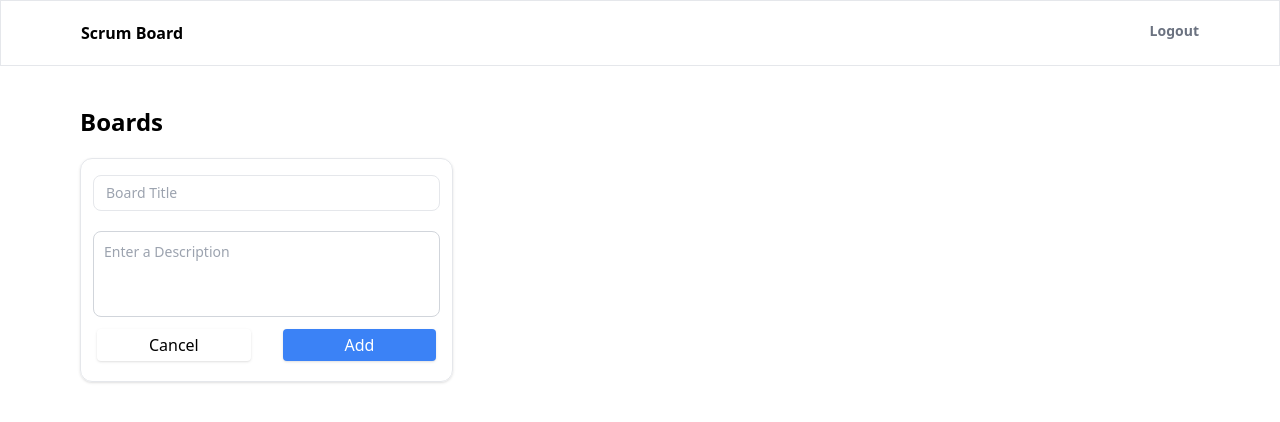
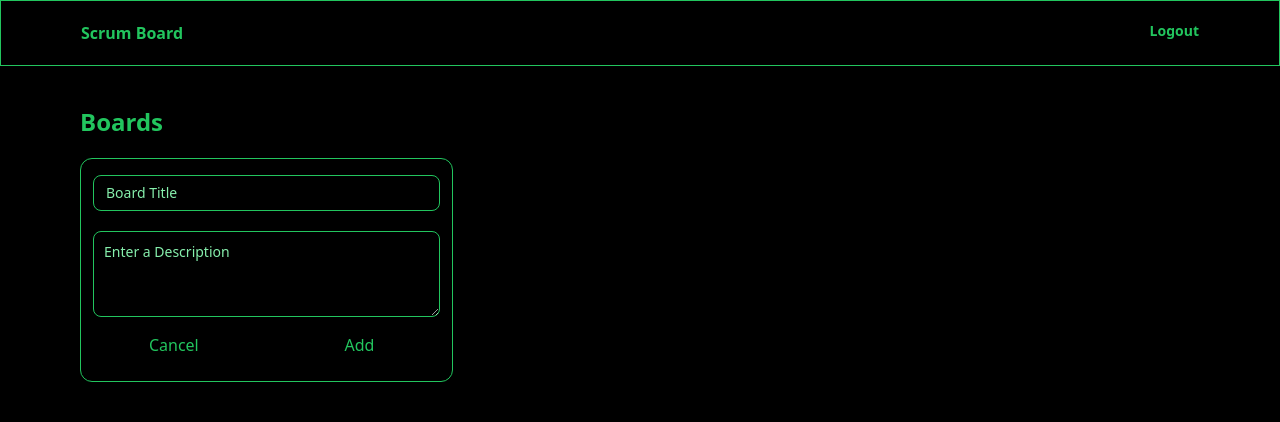
Before and after one commit to cheskapg/loginValidationJS, a Next.js app: page /boards in a window 1280 px wide. Shown: the top 422 px of the page. Built offline with nearby package versions, Linux system fonts and the light colour scheme.

Commit message:
FIX BLACK

```diff
--- a/src/pages/boards.js
+++ b/src/pages/boards.js
@@ -1,6 +1,6 @@
 
 import { useState } from "react";
-
+import { useRouter } from 'next/router';
 export default function todo() {
   const [todos, setTodos] = useState([]);
   const [todo, setTodo] = useState({
@@ -9,7 +9,10 @@ export default function todo() {
 
   });
 
-
+  const router = useRouter();
+  function loginSwitch(){
+    router.push('/login');
+  }
   const [todoTab, setTodoTab] = useState(true);
 
 
@@ -55,12 +58,12 @@ export default function todo() {
 
   return (
     <div className="grid grid-cols-1">
-      <div className="px-5  mb-10 border border-grey">
+      <div className="px-5  mb-10 border border-green-500 ">
         <div className="mx-10  grid grid-cols-2">
-          <div className="flex justify-start grid text-md px-5 py-5 font-semibold ">
+          <div className="flex justify-start grid text-green-500 text-md px-5 py-5 font-semibold ">
             Scrum Board
           </div>
-          <div className="flex justify-end grid text-sm text-gray-500 px-5 py-5 font-semibold ">
+          <div onClick={loginSwitch} className="flex justify-end grid text-sm text-green-500 px-5 py-5 font-semibold ">
             Logout
           </div>
         </div>
@@ -68,7 +71,7 @@ export default function todo() {
       <div>
         <div className="flex justify-start mx-10">
           <div className="mx-10">
-            <div className="text-2xl font-bold mb-5">Boards</div>
+            <div className="text-2xl font-bold text-green-500 mb-5">Boards</div>
           </div>
 
           {/* <button
@@ -92,15 +95,15 @@ export default function todo() {
             <div className="mx-10">
               <div className="grid-cols-4 gap-4 ">
                 <div className="grid grid-cols-3 ">
-                  <div class="grid border border-grey rounded-xl shadow">
-                    <div className="text-lg text-sm text-black font-semibold mx-3 mt-4">
+                  <div class="grid border border-green-500 rounded-xl shadow">
+                    <div className="text-lg text-sm text-green-500 font-semibold mx-3 mt-4">
                       <input
                         name="title"
                         value={todo.title}
                         placeholder="Board Title"
                         onChange={titleChange}
-                        className=" pb-2 rounded-lg appearance-none border rounded w-full py-2 px-3 text-gray-700 leading-tight focus:outline-none  text-sm focus:shadow-outline placeholder:font-normal placeholder:text-sm"
-                        id="username"
+                        className=" pb-2 rounded-lg appearance-none border border-green-500 rounded w-full py-2 px-3 text-green-500 leading-tight focus:outline-none  text-sm focus:shadow-outline bg-black  placeholder:font-normal placeholder:text-sm placeholder:text-green-300"
+
                         type="text"
                       />
                     </div>
@@ -108,7 +111,10 @@ export default function todo() {
                       <textarea
                         id="message"
                         rows="4"
-                        class="block p-2.5 w-full text-xs rounded-lg border text- border-gray-300 placeholder:font-normal placeholder:text-sm resize-none"
+                        class="block p-2.5 w-full text-xs rounded-lg border text- border-green-500 bg-black placeholder:font-normal text-green-500 placeholder:text-green-300 placeholder:text-sm   border: none
+                        background-color:transparent
+                        resize:none
+                        focus:border-bg-black focus:borderfocus:ring-0  focus:border-black focus:ring-0"
                         placeholder="Enter a Description"
                         name="description"
                         value={todo.description}
@@ -118,7 +124,8 @@ export default function todo() {
                     <div class="grid grid-cols-2 flex items-center mb-5">
                       <button
                         onClick={switchDone}
-                        className="mt-3 mx-4 shadow bg-black-500 hover:bg-purple-400 focus:shadow-outline focus:outline-none text-black  py-1 px-10 rounded"
+                        className="mt-3 mx-4 shadow bg-black-500 hover:bg-black focus:shadow-outline  text-green-500 focus:outline-none
+                          py-1 px-10 rounded"
                         type="button"
                       >
                         Cancel
@@ -126,7 +133,8 @@ export default function todo() {
 
                       <button
                         onClick={addTodo}
-                        className="mt-3 mx-4 shadow bg-blue-500 hover:bg-purple-400 focus:shadow-outline focus:outline-none text-white py-1 px-4 rounded"
+                        className="mt-3 mx-4 shadow bg-black hover:bg-green-500 hover:text-black focus:shadow-outline  text-green-500 focus:outline-none
+                          py-1 px-10 rounded"
                         type="button"
                       >
                         Add
@@ -150,7 +158,7 @@ export default function todo() {
 
                           {(todo.title==="plus") ? (
                             <li className="text-sm pt-2 flex">
-                              <div class="flex w-full px-5 py-5 flex justify-center border border-grey rounded-xl shadow "
+                              <div class="flex w-full px-5 py-5 flex justify-center border border-grey rounded-xl shadow  text-green-500"
                               onClick={switchTodo}>
                                 <div id="plus" className=" mb-3 text-bold text-2xl">+</div>
 
@@ -164,7 +172,7 @@ export default function todo() {
                                   {todo.title}
                                 </h5>
 
-                                <p class="mb-3 font-regular  tracking-tight text-xs dark:text-gray-500 ">
+                                <p class="mb-3 font-regular  tracking-tight text-xs dark:text-green-500">
                                   {todo.description}
                                 </p>
                               </div>
--- a/src/pages/login.js
+++ b/src/pages/login.js
@@ -21,7 +21,6 @@ function App({ list }) {
   const router = useRouter();
 
   const [status, setstatus] = useState("");
-  const notify = () => toast("Wow so easy!");
   const [passErr, setPassErr] = useState(false);
   const [userErr, setUserErr] = useState(false);
   function logout(){
--- a/src/styles/globals.css
+++ b/src/styles/globals.css
@@ -3,7 +3,7 @@
 @tailwind utilities;
 @layer base {
     body {
-      /* @apply bg-black; */
+      @apply bg-black;
     }
     :global(.login-component) {
 
```
